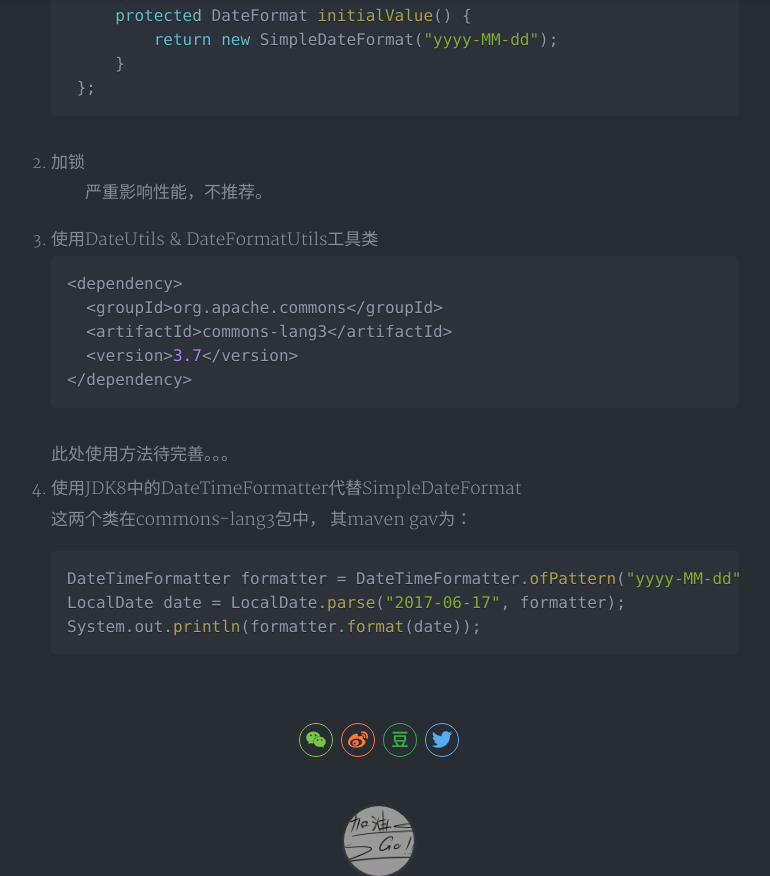
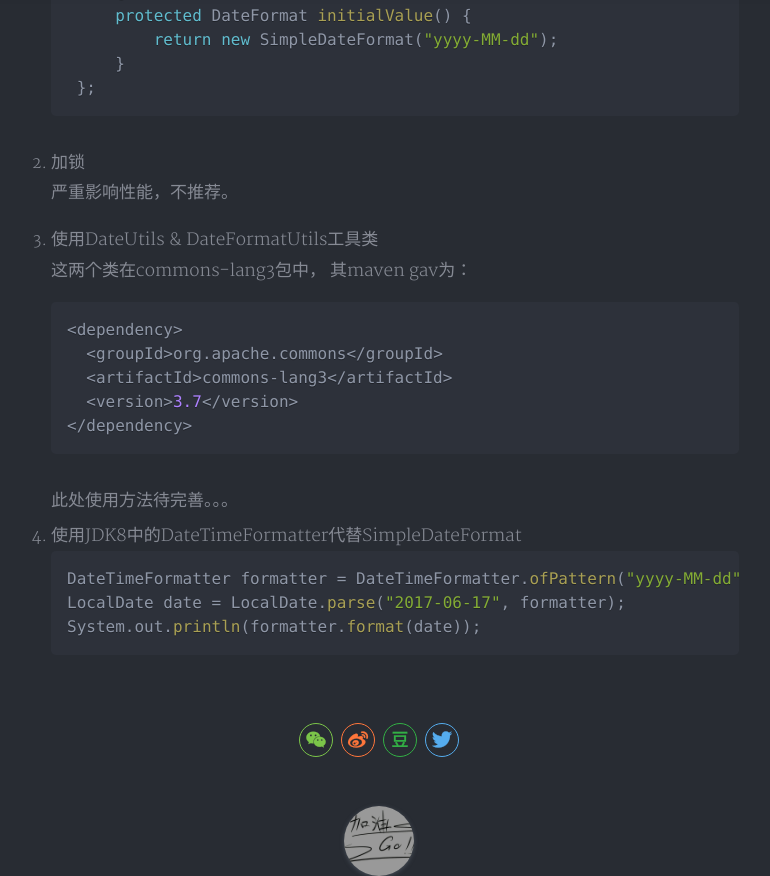
Before and after one commit to yeslsl/never-ever-ver-er-r.github.io, a Jekyll site: the page built from _posts/2019-06-26-JDK日期时间工具类.md, in a window 1280 px wide and 900 px high, scrolled down 787 px, cut to the strip 0-876 px from the top of the window. Shown: the whole strip, without its empty margins (261-1031 px from the left). Built offline with Jekyll 4.4.1, drawn with Linux system fonts in a browser that asks for light colours; nearby versions of some CDN libraries; a style sheet for code colours, icons or effects is not loaded; some of the changed lines change nothing that is shown.

Commit message:
fuck format

````diff
--- a/_posts/2019-06-26-JDK日期时间工具类.md
+++ b/_posts/2019-06-26-JDK日期时间工具类.md
@@ -25,9 +25,11 @@ tags: JDK java 时间 日期 线程安全
        ```
   2. 加锁
 
-     　　严重影响性能，不推荐。
+     严重影响性能，不推荐。
 
   3. 使用DateUtils & DateFormatUtils工具类
+
+     这两个类在commons-lang3包中， 其maven gav为：
 
      ```java
      <dependency>
@@ -41,8 +43,6 @@ tags: JDK java 时间 日期 线程安全
 
   4. 使用JDK8中的DateTimeFormatter代替SimpleDateFormat
 
-     这两个类在commons-lang3包中， 其maven gav为：
-
      ```java
      DateTimeFormatter formatter = DateTimeFormatter.ofPattern("yyyy-MM-dd");
      LocalDate date = LocalDate.parse("2017-06-17", formatter);
````
